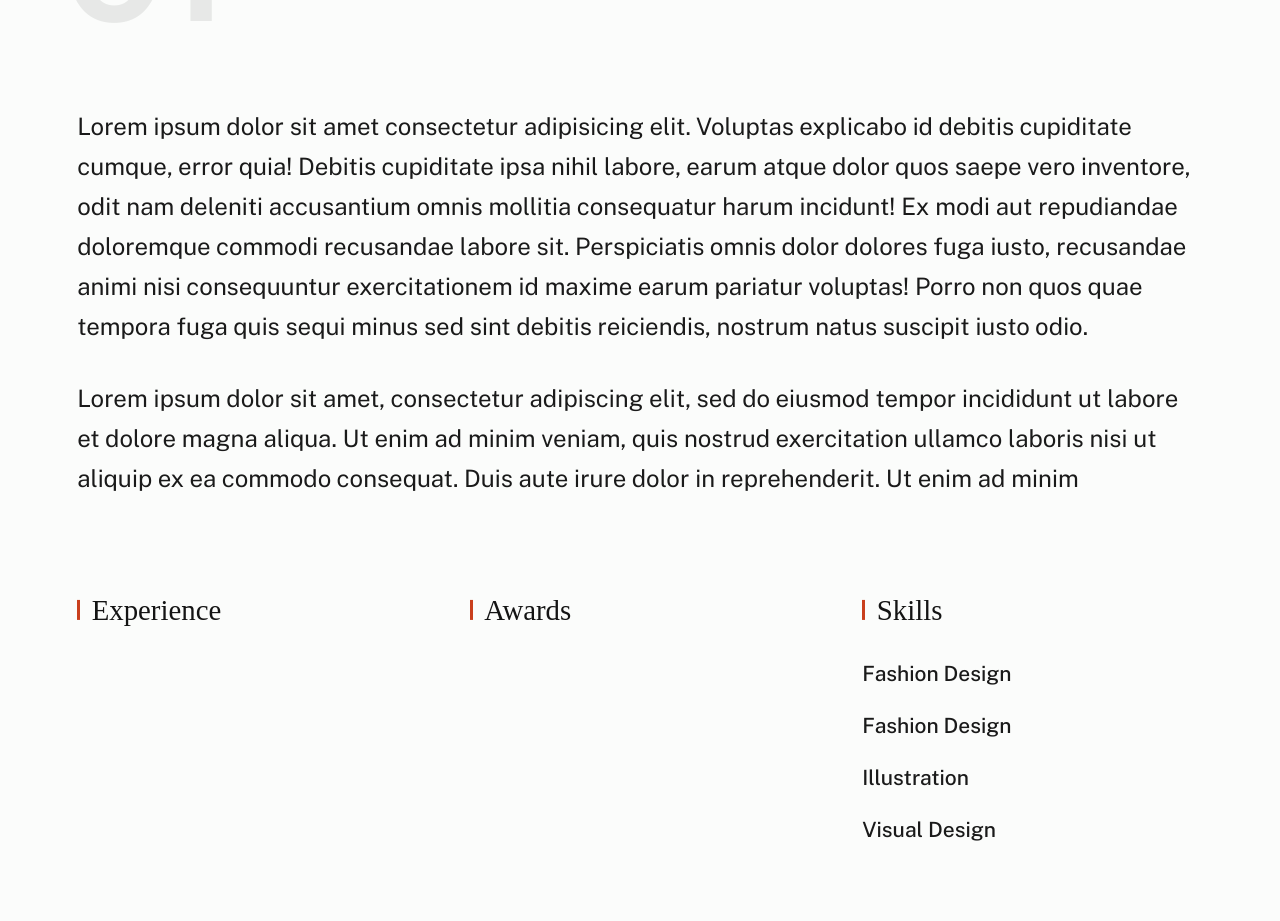
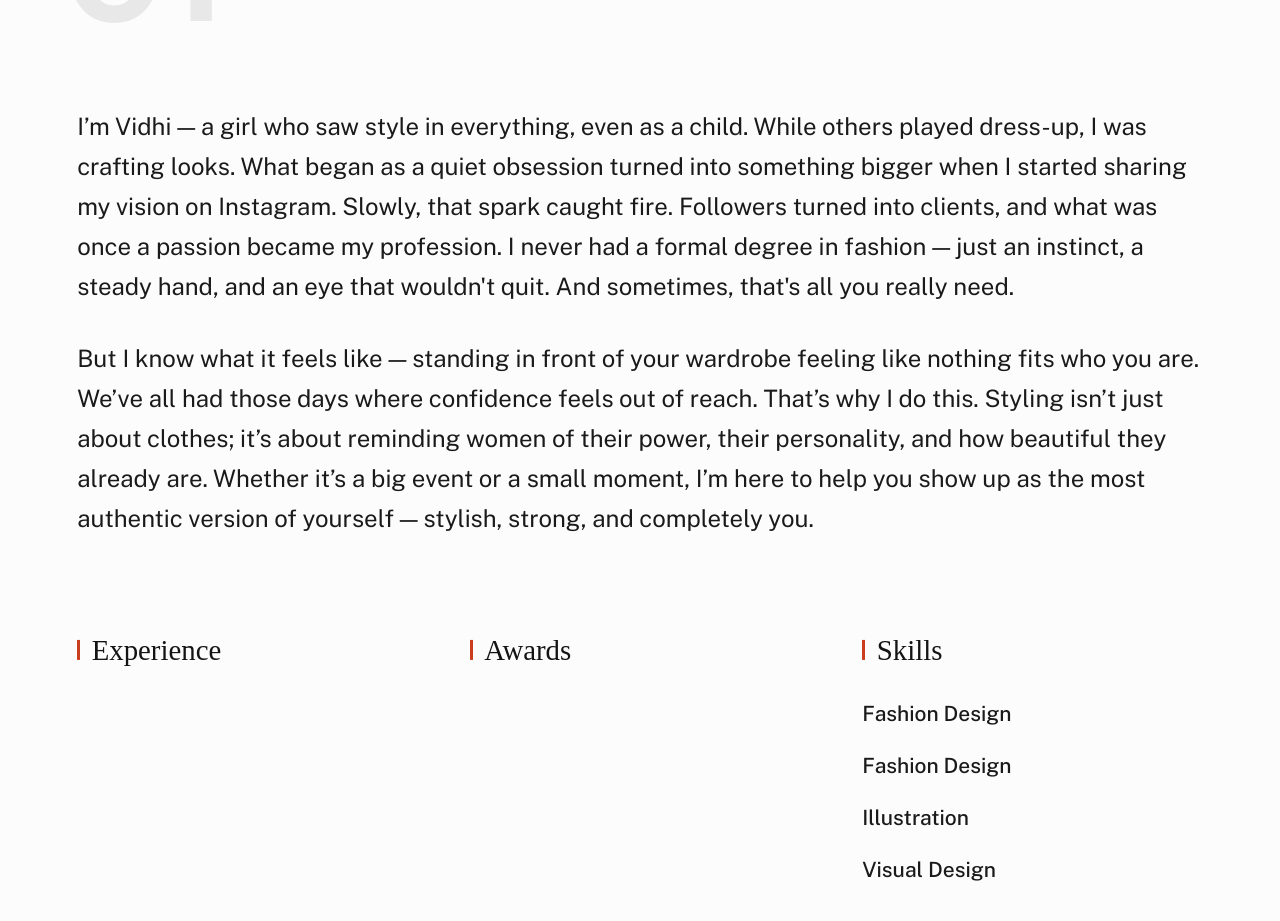
Before and after one commit to sanketsavani/fitsbyvk, a plain HTML site: page index.html in a window 1280 px wide. Shown: the part 1172-2093 px from the top of the page. Drawn offline with nearby package versions, Linux system fonts and the light colour scheme; a web font is replaced by a local one.

Commit message:
added description in about and get in touch

```diff
--- a/index.html
+++ b/index.html
@@ -202,20 +202,19 @@
                     </div> <!-- end section-header -->
 
                     <p class="attention-getter">
-                        Lorem ipsum dolor sit amet consectetur adipisicing elit. Voluptas explicabo id debitis
-                        cupiditate cumque, error quia! Debitis cupiditate ipsa nihil labore, earum atque dolor quos
-                        saepe vero inventore, odit nam deleniti accusantium omnis mollitia consequatur harum incidunt!
-                        Ex modi aut repudiandae doloremque commodi recusandae labore sit. Perspiciatis omnis dolor
-                        dolores fuga iusto, recusandae animi nisi consequuntur exercitationem id maxime earum pariatur
-                        voluptas! Porro non quos quae tempora fuga quis sequi minus sed sint debitis reiciendis, nostrum
-                        natus suscipit iusto odio.
+                        I’m Vidhi — a girl who saw style in everything, even as a child. While others played dress-up, I was crafting looks.
+                        What began as a quiet obsession turned into something bigger when I started sharing my vision on Instagram. Slowly, that
+                        spark caught fire. Followers turned into clients, and what was once a passion became my profession. I never had a formal
+                        degree in fashion — just an instinct, a steady hand, and an eye that wouldn't quit. And sometimes, that's all you really
+                        need.
                     </p>
 
                     <p class="attention-getter">
-                        Lorem ipsum dolor sit amet, consectetur adipiscing elit, sed do eiusmod tempor incididunt ut
-                        labore et dolore magna aliqua. Ut enim ad minim veniam, quis nostrud exercitation ullamco
-                        laboris nisi ut aliquip ex ea commodo consequat. Duis aute irure dolor in reprehenderit. Ut enim
-                        ad minim
+                        But I know what it feels like — standing in front of your wardrobe feeling like nothing fits who you are. We’ve all had
+                        those days where confidence feels out of reach. That’s why I do this. Styling isn’t just about clothes; it’s about
+                        reminding women of their power, their personality, and how beautiful they already are. Whether it’s a big event or a
+                        small moment, I’m here to help you show up as the most authentic version of yourself — stylish, strong, and completely
+                        you.
                     </p>
 
                     <div class="grid-list-items s-about__blocks">
@@ -643,9 +642,9 @@
 
                 <div class="column xl-6 md-12 s-footer__block s-footer__about">
                     <p class="attention-getter">
-                        Lorem ipsum dolor sit amet consectetur adipisicing elit. Voluptas illum quasi facere libero,
-                        fugiat laboriosam possimus amet consectetur adipisicing elit reprehenderit eveniet tempore
-                        quisquam ipsa id esse. Facere ratione dignissimos.
+                        Whether you're looking for a complete style revamp or just need help putting together the perfect look, I’m here to
+                        help. Styling is personal — and I’d love to understand your story, your vibe, and what makes you feel your best. Drop a
+                        message, and let’s create something that truly reflects you.
                     </p>
                 </div> <!-- end section-footer__about -->
 
```
